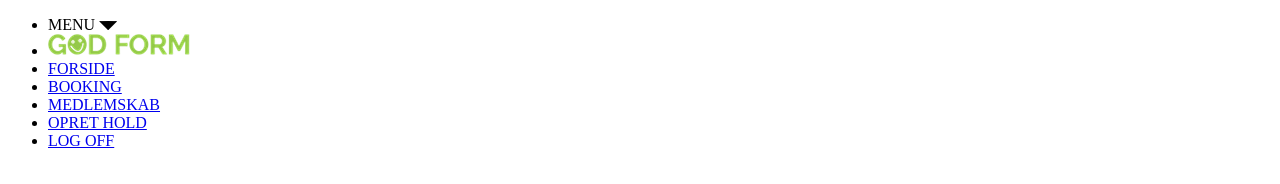
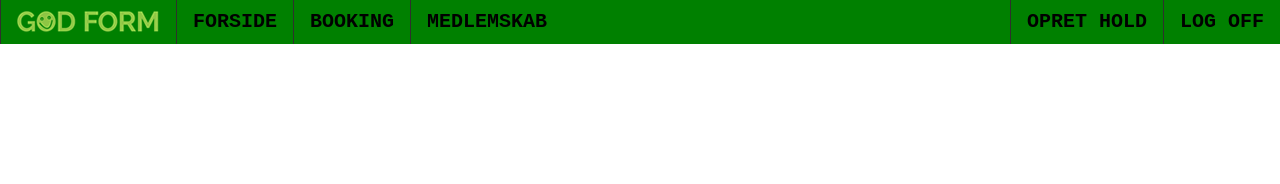
Before and after one commit to Jakobmost/GOD-FORM-RINGE, a plain HTML site: page index.html in a window 1280 px wide. Drawn offline with Linux system fonts and the light colour scheme.

Commit message:
det samme

```diff
--- a/index.html
+++ b/index.html
@@ -3,6 +3,8 @@
 <head>
     <meta charset="utf-8">
     <meta name="viewport" content="width=device-width, initial-scale=1.0">
+    <link rel="stylesheet" href="css/css.css">
+    <link rel="stylesheet" href="css/foundation.css">
     <title></title>
 </head>
 
--- a/medlem.html
+++ b/medlem.html
@@ -3,6 +3,8 @@
 <head>
     <meta charset="utf-8">
     <meta name="viewport" content="width=device-width, initial-scale=1.0">
+    <link rel="stylesheet" href="css/css.css">
+    <link rel="stylesheet" href="css/foundation.css">
     <title></title>
 </head>
 
```
Also changed, not shown: opretHold.html (+2 -0 lines), 2 other files.
